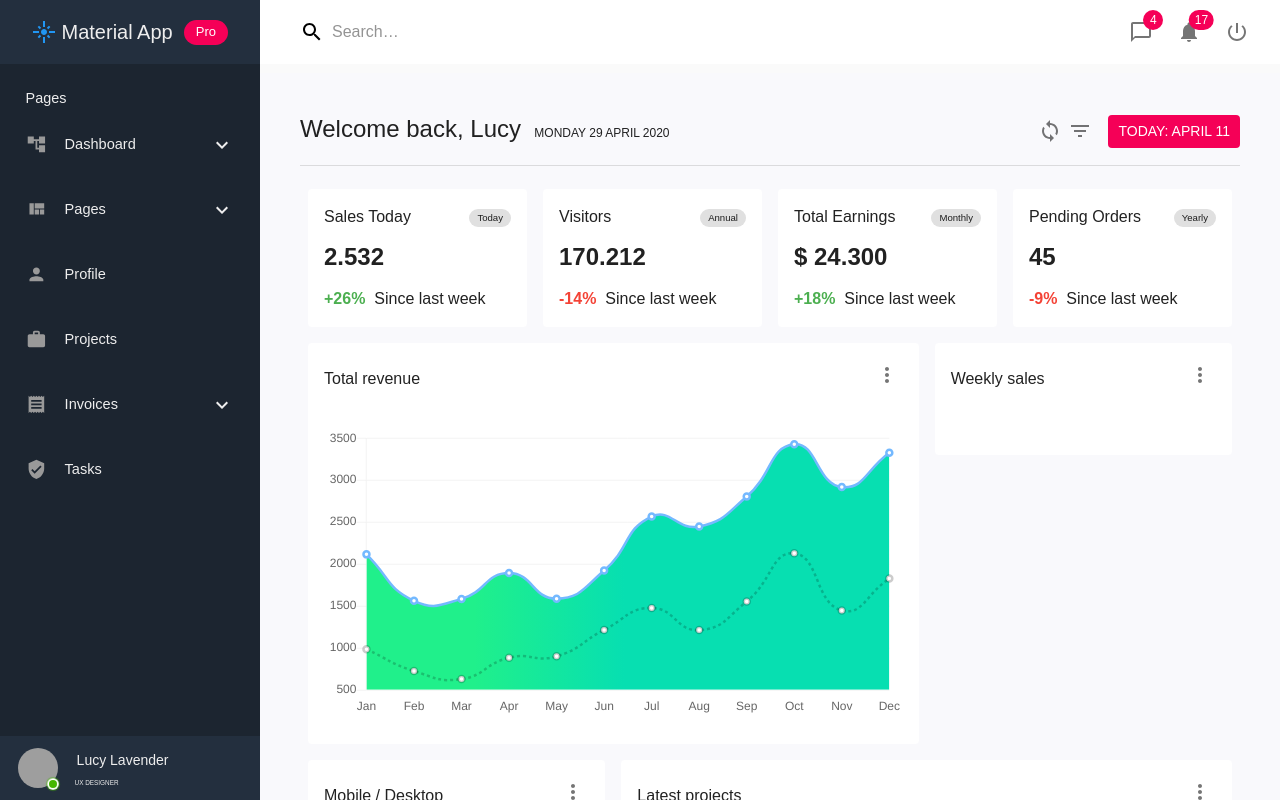
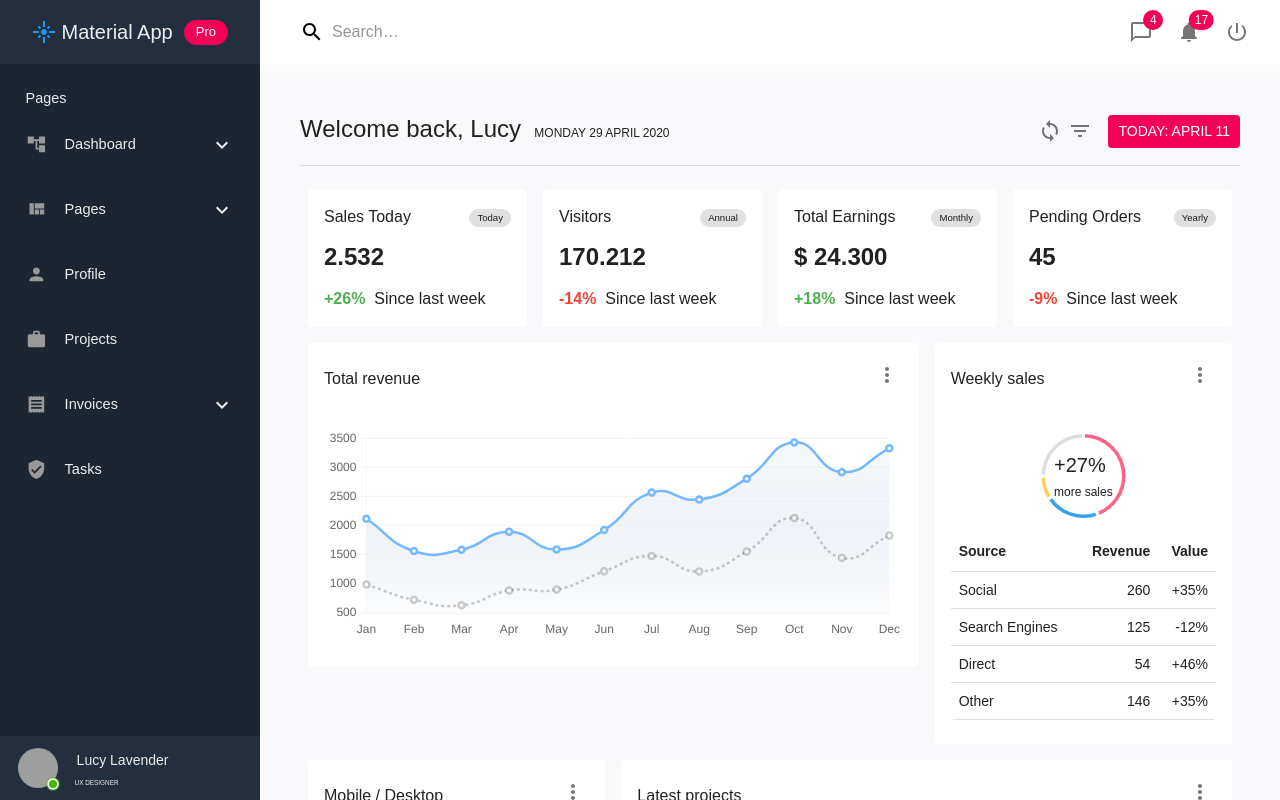
Before and after one commit to naldal/Material-Dashboard, a React (Create React App) app: page /#/ in a window 1280 px wide. Built offline with nearby package versions, Linux system fonts and the light colour scheme; grey boxes are pictures that could not be loaded; the HTML template or start-up script is replaced by a standard one.

Commit message:
add doughnut chart

```diff
--- a/src/Default.jsx
+++ b/src/Default.jsx
@@ -1,28 +1,32 @@
 import React, {useEffect} from 'react';
 import {makeStyles} from "@material-ui/core/styles";
 import DefaultData from './DefaultData.json';
-import {CardHeader, Grid} from "@material-ui/core";
+import {CardHeader, Grid, Paper, TableCell} from "@material-ui/core";
 import Card from "@material-ui/core/Card";
 import CardContent from "@material-ui/core/CardContent";
 import Typography from "@material-ui/core/Typography";
 import Chip from "@material-ui/core/Chip";
 import IconButton from "@material-ui/core/IconButton";
 import MoreVertIcon from '@material-ui/icons/MoreVert';
-import { Line } from 'react-chartjs-2';
+import { Line, Doughnut, Pie } from 'react-chartjs-2';
+import TableContainer from "@material-ui/core/TableContainer";
+import Table from "@material-ui/core/Table";
+import TableHead from "@material-ui/core/TableHead";
+import TableRow from "@material-ui/core/TableRow";
+import TableBody from "@material-ui/core/TableBody";
+
 
 const doubleLineState = (canvas) => {
     const ctx = canvas.getContext("2d");
-    const gradient = ctx.createLinearGradient(0, 0 , 300 ,0);
-    gradient.addColorStop(0, '#20f08b');
-    gradient.addColorStop(0.5, '#20f08b');
-    gradient.addColorStop(1, '#07dfb1');
+    const gradient = ctx.createLinearGradient(0, 200, 0 ,0);
+    gradient.addColorStop(0, '#ffffff');
+    gradient.addColorStop(1, 'rgba(200, 214, 229,0.1)');
 
     return {
         labels: ['Jan', 'Feb', 'Mar', 'Apr', 'May', 'Jun', 'Jul', 'Aug', 'Sep', 'Oct', 'Nov', 'Dec'],
         datasets: [
             {
                 fill: true,
-
                 lineTension: 0.5,
                 gradientFill: 'rgb(10,12,122)',
                 backgroundColor: gradient,
@@ -46,8 +50,40 @@ const doubleLineState = (canvas) => {
     }
 }
 
+const doughnutState = (canvas) => {
+    const ctx = canvas.getContext('2d');
+
+    return {
+        labels: ['Social', 'Search Engines', 'Direct', 'Other'],
+        datasets: [
+            {
+                data: [260, 125, 54, 146],
+                fill: true,
+                backgroundColor: [
+                    "#FF6384",
+                    "#36A2EB",
+                    "#FFCE56",
+                    '#dddddd'
+                ],
+                borderWidth: 3,
+            }
+        ],
+    }
+}
+
+const createData = (subject, revenue, value) => {
+    return {subject, revenue, value}
+}
+const tableRows = [
+    createData('Social', 260, "+35%"),
+    createData('Search Engines', 125, "-12%"),
+    createData('Direct', 54, "+46%"),
+    createData('Other', 146, "+35%")
+]
+
 const canvas = document.createElement('canvas');
 const doubleLinearData = doubleLineState(canvas);
+const doughnutData = doughnutState(canvas)
 
 const doubleLineOptions = {
     title: {
@@ -59,7 +95,7 @@ const doubleLineOptions = {
     scales: {
         xAxes: [{
             gridLines: {
-                display: false
+                display: false,
             }
         }],
         yAxes: [{
@@ -68,6 +104,17 @@ const doubleLineOptions = {
             }
         }]
     }
+}
+
+const doughnutOptions = {
+    title: {
+        display: false
+    },
+    responsive: true,
+    legend: {
+        display: false
+    },
+    cutoutPercentage: 85
 }
 
 const useStyle = makeStyles((theme) => ({
@@ -97,7 +144,17 @@ const useStyle = makeStyles((theme) => ({
     },
     chartCard: {
         margin: "0.5rem",
-
+    },
+    centerDoughnutText: {
+        position: "absolute",
+        padding: "inherit",
+        left: "50%",
+        top: "50%",
+        transform: "translate(-50%, -50%)",
+    },
+    table: {
+        // minWidth: 650
+        marginTop: "10px",
     }
 }))
 
@@ -158,7 +215,7 @@ const Default = () => {
                         }/>
                         <CardContent>
                             <div>
-                                <Line data={doubleLinearData} options={doubleLineOptions}/>
+                                <Line data={doubleLinearData} options={doubleLineOptions} height={110}/>
                             </div>
                         </CardContent>
                     </Card>
@@ -171,6 +228,35 @@ const Default = () => {
                             </IconButton>
                         }/>
                         <CardContent>
+                            <div style={{position:"relative"}}>
+                                <Doughnut data={doughnutData} options={doughnutOptions} height={102}/>
+                                <div className={classes.centerDoughnutText}>
+                                    <Typography variant={"h6"}>+27%</Typography>
+                                    <Typography variant={"caption"}>more sales</Typography>
+                                </div>
+                            </div>
+                            <TableContainer component={Paper} elevation={0} className={classes.table}>
+                                <Table size={"small"}>
+                                    <TableHead>
+                                        <TableRow>
+                                            <TableCell style={{padding:"8px", fontWeight:"600"}}>Source</TableCell>
+                                            <TableCell align={"right"} style={{padding:"8px", fontWeight:"600"}}>Revenue</TableCell>
+                                            <TableCell align={"right"} style={{padding:"8px", fontWeight:"600"}}>Value</TableCell>
+                                        </TableRow>
+                                    </TableHead>
+                                    <TableBody>
+                                        {tableRows.map((row)=>(
+                                            <TableRow key={row.subject}>
+                                                <TableCell component="th" scope="row" style={{padding:"8px"}}>
+                                                    {row.subject}
+                                                </TableCell>
+                                                <TableCell align={"right"} style={{padding:"8px"}}>{row.revenue}</TableCell>
+                                                <TableCell align={"right"} style={{padding:"8px"}}>{row.value}</TableCell>
+                                            </TableRow>
+                                        ))}
+                                    </TableBody>
+                                </Table>
+                            </TableContainer>
 
                         </CardContent>
                     </Card>
```
